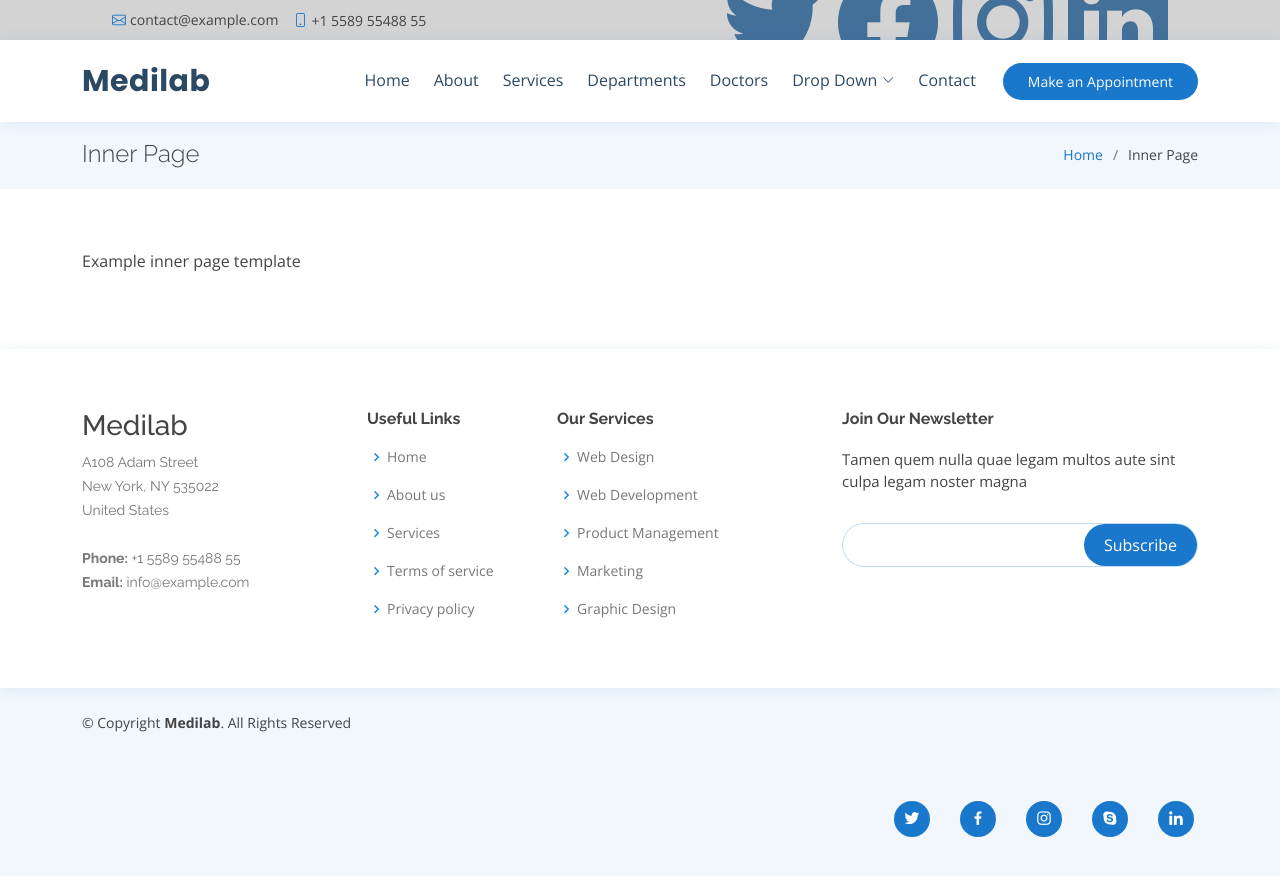
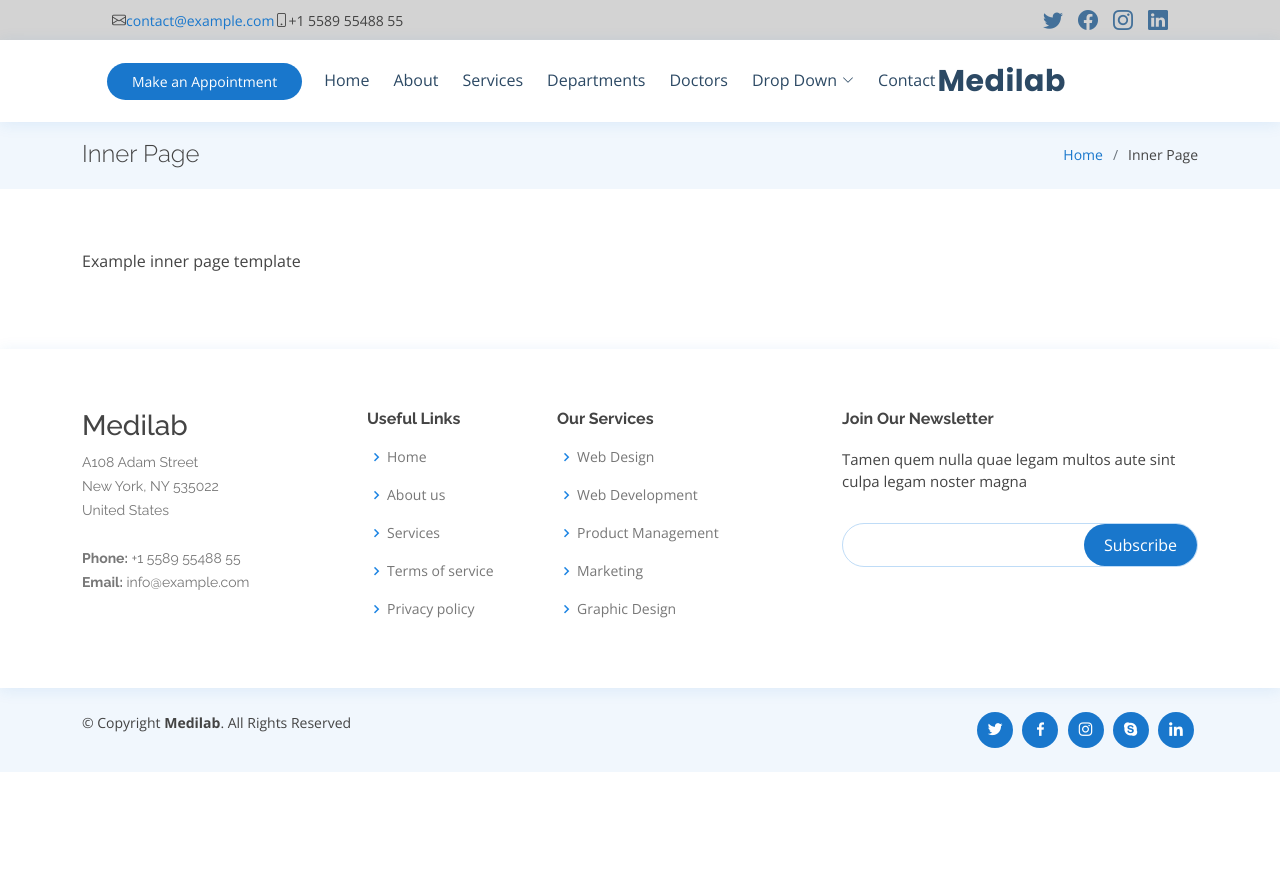
Before and after one commit to mitchdalton/murphy-development, a plain HTML site: page inner-page.html in a window 1280 px wide. After the commit the page ends 800 px from the top, so only its background shows below. Drawn offline with nearby package versions, Linux system fonts and the light colour scheme.

Commit message:
social links

```diff
--- a/assets/css/style.css
+++ b/assets/css/style.css
@@ -135,10 +135,13 @@ h6 {
   #topbar {
     padding-left: 18px;
     padding-right: 18px;
-  }
-
-  .topbar-item {
-    font-size: 18px;
+    background-color: #1977cc;
+
+  }
+
+  .topbar-item, .topbar-item a {
+    font-size: 16px;
+    color: white;
   }
 }
 
@@ -146,45 +149,8 @@ h6 {
   top: -40px;
 }
 
-#topbar .contact-info a {
-  line-height: 1;
-  color: #444444;
-  transition: 0.3s;
-}
-
-#topbar .contact-info a:hover {
-  color: #1977cc;
-}
-
-#topbar .contact-info i {
-  color: #1977cc;
-  padding-right: 4px;
-  margin-left: 15px;
-  line-height: 0;
-}
-
-#topbar .contact-info i:first-child {
-  margin-left: 0;
-}
-
-.social-links {
-  font-size: 100px;
-}
-
-.social-links a {
-  color: #437099;
-  padding-left: 15px;
-  display: inline-block;
-  transition: 0.3s;
-}
-
-.social-links a:hover {
-  color: #1977cc;
-}
-
-.social-links a:first-child {
-  border-left: 0;
-}
+
+
 
 /*--------------------------------------------------------------
 # Header
@@ -197,6 +163,8 @@ h6 {
   top: 40px;
   box-shadow: 0px 2px 15px rgba(25, 119, 204, 0.1);
 }
+
+
 
 #header.header-scrolled {
   top: 0;
@@ -218,6 +186,25 @@ h6 {
 
 #header .logo img {
   max-height: 85px;
+}
+
+.social-links {
+  font-size: 20px;
+}
+
+.social-links a {
+  color: #437099;
+  padding-left: 15px;
+  display: inline-block;
+  transition: 0.3s;
+}
+
+.social-links a:hover {
+  color: #1977cc;
+}
+
+.social-links a:first-child {
+  border-left: 0;
 }
 
 /**
@@ -368,6 +355,17 @@ h6 {
 }
 
 @media (max-width: 1366px) {
+
+  #header .container {
+    display: flex;
+    flex-direction: row-reverse;
+  }
+
+  #header .container .social-links {
+    position: absolute;
+    left: 0px;
+  }
+
   .navbar .dropdown .dropdown ul {
     right: -90%;
   }
```
Also changed, not shown: index.html (+9 -5 lines).
